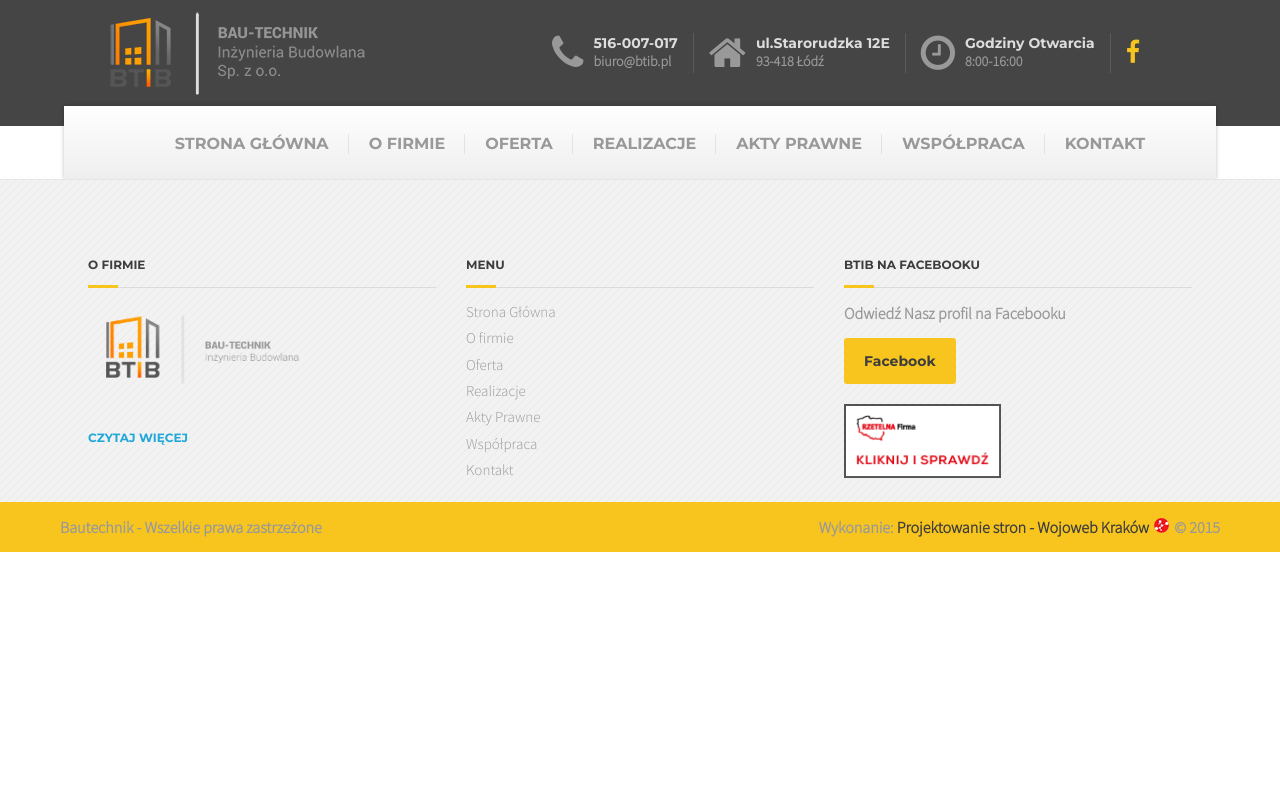
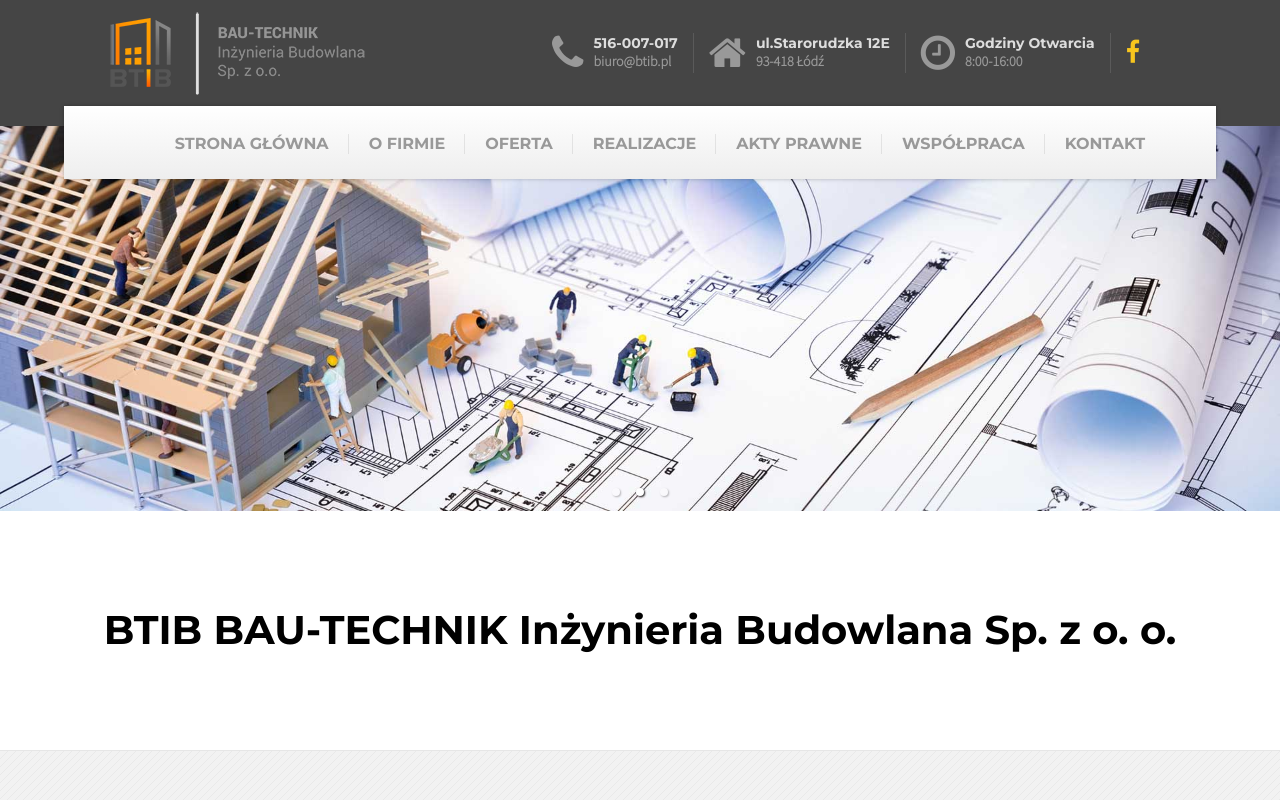
Before and after one commit to devil1321/btib-in-react, a React (Create React App) app: page / in a window 1280 px wide. Shown: the top 800 px of the page. Built offline with nearby package versions, Linux system fonts and the light colour scheme.

Commit message:
btib desktop

```diff
--- a/package.json
+++ b/package.json
@@ -13,6 +13,7 @@
     "node-sass": "5.0.0",
     "react": "^17.0.2",
     "react-dom": "^17.0.2",
+    "react-responsive-carousel": "^3.2.18",
     "react-router-dom": "^5.2.0",
     "react-scripts": "4.0.3",
     "web-vitals": "^1.0.1"
--- a/src/Pages/Home.js
+++ b/src/Pages/Home.js
@@ -1,10 +1,34 @@
 import React from 'react'
 import PageSheme from '../Components/PageSheme'
-
+import "react-responsive-carousel/lib/styles/carousel.min.css"; // requires a loader
+import { Carousel } from 'react-responsive-carousel';
 const Home = () => {
     return (
         <div className="home">
-            <PageSheme></PageSheme>
+            <PageSheme>
+                <div className="home__carousel">
+                    <Carousel
+                        autoFocus={true}
+                        autoPlay={true}
+                        emulateTouch={true}
+                        infiniteLoop={true}
+                        interval={3000}
+                        showStatus={false}
+                        showThumbs={false}
+                    >
+                    <div>
+                        <img src="assets/slide-2.jpg" />
+                    </div>
+                    <div>
+                        <img src="assets/slide-1.jpg" />
+                    </div>
+                    <div>
+                        <img src="assets/slide-3.jpg" />
+                    </div>
+                    </Carousel>
+                </div>
+                <h1 className="home__heading">BTIB BAU-TECHNIK Inżynieria Budowlana Sp. z o. o.</h1>
+            </PageSheme>
         </div>
     )
 }
--- a/src/styles/themes/default/components/_header.scss
+++ b/src/styles/themes/default/components/_header.scss
@@ -1,4 +1,8 @@
 .header{
+    position: relative;
+    top:0px;
+    left:0px;
+    z-index: 2;
     padding:0px 140px 20px 100px;
     background-color: $header-bg;
     @include createFlex(row,space-between,center,null);
--- a/src/styles/themes/default/components/_nav.scss
+++ b/src/styles/themes/default/components/_nav.scss
@@ -1,4 +1,8 @@
 .nav{
+    position: relative;
+    top:0px;
+    left:0px;
+    z-index: 2;
     margin: -20px auto 0px;
     width: 90vw;
     background-color: #f9f9f9;
--- /dev/null
+++ b/src/styles/themes/default/pages/home.scss
@@ -0,0 +1,16 @@
+.home{
+    &__carousel{
+        position: relative;
+        top:0px;
+        left:0px;
+        z-index: 1;
+        margin-top: -55px;
+    }
+    &__heading{
+        padding:70px 0px;
+        text-align: center;
+        font-family: $monoserat;
+        font-weight: bold;
+        font-size: pxToRem(40);
+    }
+}
--- a/src/styles/themes/default/theme.scss
+++ b/src/styles/themes/default/theme.scss
@@ -13,6 +13,7 @@
 @import './components/footer';
 
 /*-----------------pages-----------------*/
+@import '../default/pages/home';
 @import '../default/pages/ofirmie';
 @import '../default/pages/oferta';
 @import '../default/pages/realizacje';
```
Also changed, not shown: 1 other file (tests, documents, lock files or other folders).
